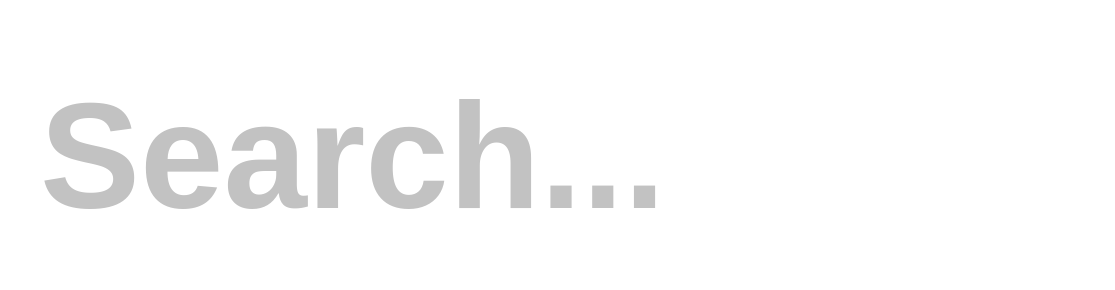
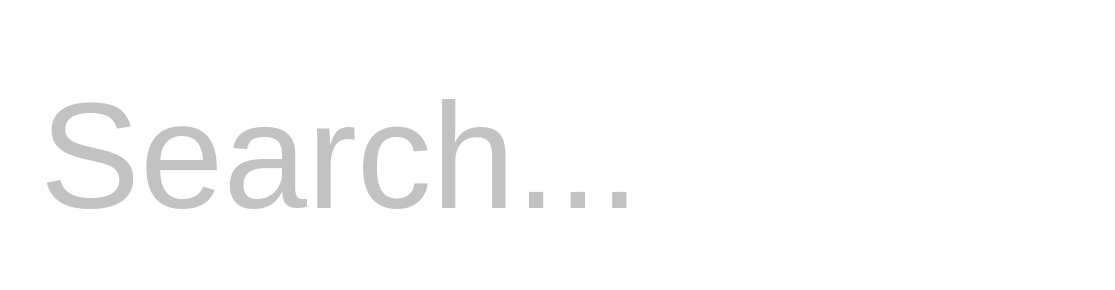
Before and after one commit to sevaslavik/First-search, a plain HTML site: page index.html in a window 1280 px wide. Shown: the top 290 px of the page, 0-1115 px from the left. Drawn offline with Linux system fonts and the light colour scheme.

Commit message:
input i h1

```diff
--- a/css/style.css
+++ b/css/style.css
@@ -13,24 +13,19 @@ li{
     display: inline-block;
     width: 32%;
     margin-bottom: 5px;
-
+    vertical-align: middle;
     list-style: none;
     border-radius: 5px;
 }
 
 
 
-span{
-
-
-}
-
 li:not(:last-child){
     margin-right: 10px;
 }
 
 a{
-    display: inline-block;
+    display: block;
     width: 100%;
     text-decoration: none;
     line-height: 30px;
@@ -39,6 +34,7 @@ a{
     padding-left: 20px;
     font-size: 16px;
     font-weight: 700;
+
     color: #c2c2c2;
     background-color: rgba(118,117,128,0.05);
     border-radius: 5px;
@@ -71,10 +67,19 @@ a:hover{
     clear: both;
 }
 
-.header__letters{
+/*.header__letters{
     float: left;
     padding-top: 30px;
     font-size: 150px;
+}*/
+
+.header__search{
+    float: left;
+    width: 55%;
+    padding-top: 30px;
+    font-size: 150px;
+    color: #c2c2c2;
+    border: none;
 }
 
 .header__logo{
--- a/index.html
+++ b/index.html
@@ -13,7 +13,7 @@
     <header class="header">
         <div class="header__conteiner">
         <h1 class="header__letters">
-            Search...
+            <input type="search" name="" id="" value="Search..." class="header__search">
         </h1>
         <button class="header__btn">
         <img src="img/favicon.png" alt="" class="header__logo">
@@ -141,9 +141,7 @@
         </ul>
     </section>
 
-    <main class="serch">
 
-    </main>
 
     </div>
 </body>
```
